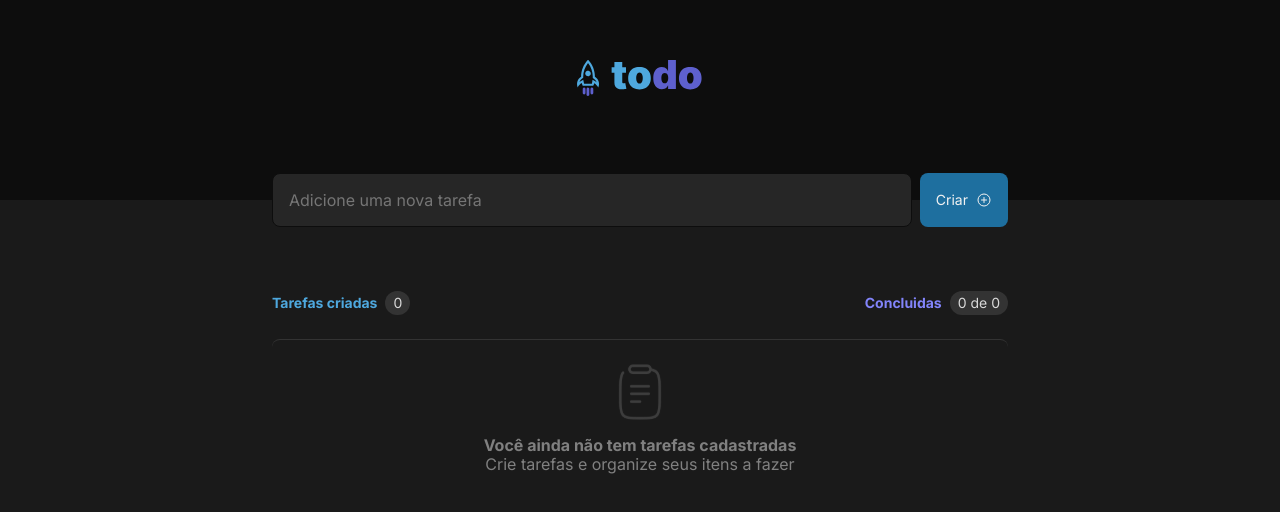
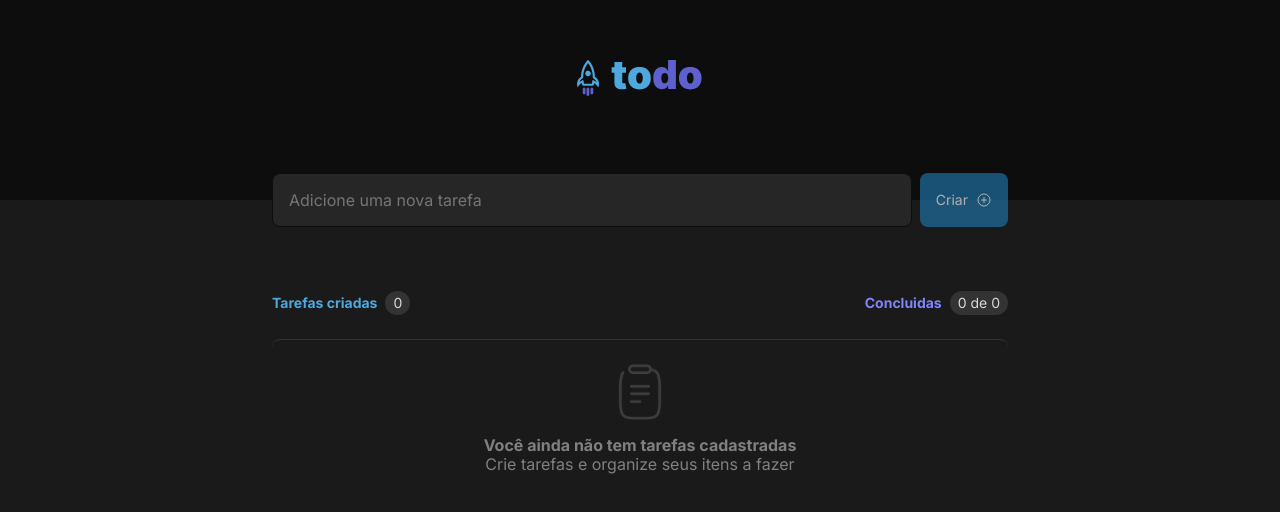
Before and after one commit to kzeca/to-do-list, a React (Vite) app in the folder frontend/: page / in a window 1280 px wide. Shown: the top 512 px of the page. Built offline with nearby package versions, Linux system fonts and the light colour scheme.

Commit message:
Fix button response to disable action

```diff
--- a/frontend/src/components/CreateButton.module.css
+++ b/frontend/src/components/CreateButton.module.css
@@ -14,6 +14,11 @@
     transition: background-color 0.1s;
 }
 
-.createButton:hover {
+.createButton:not(:disabled):hover {
     background: var(--blue);
 }
+
+.createButton:disabled {
+    opacity: 0.7;
+    cursor: not-allowed;
+}
```
